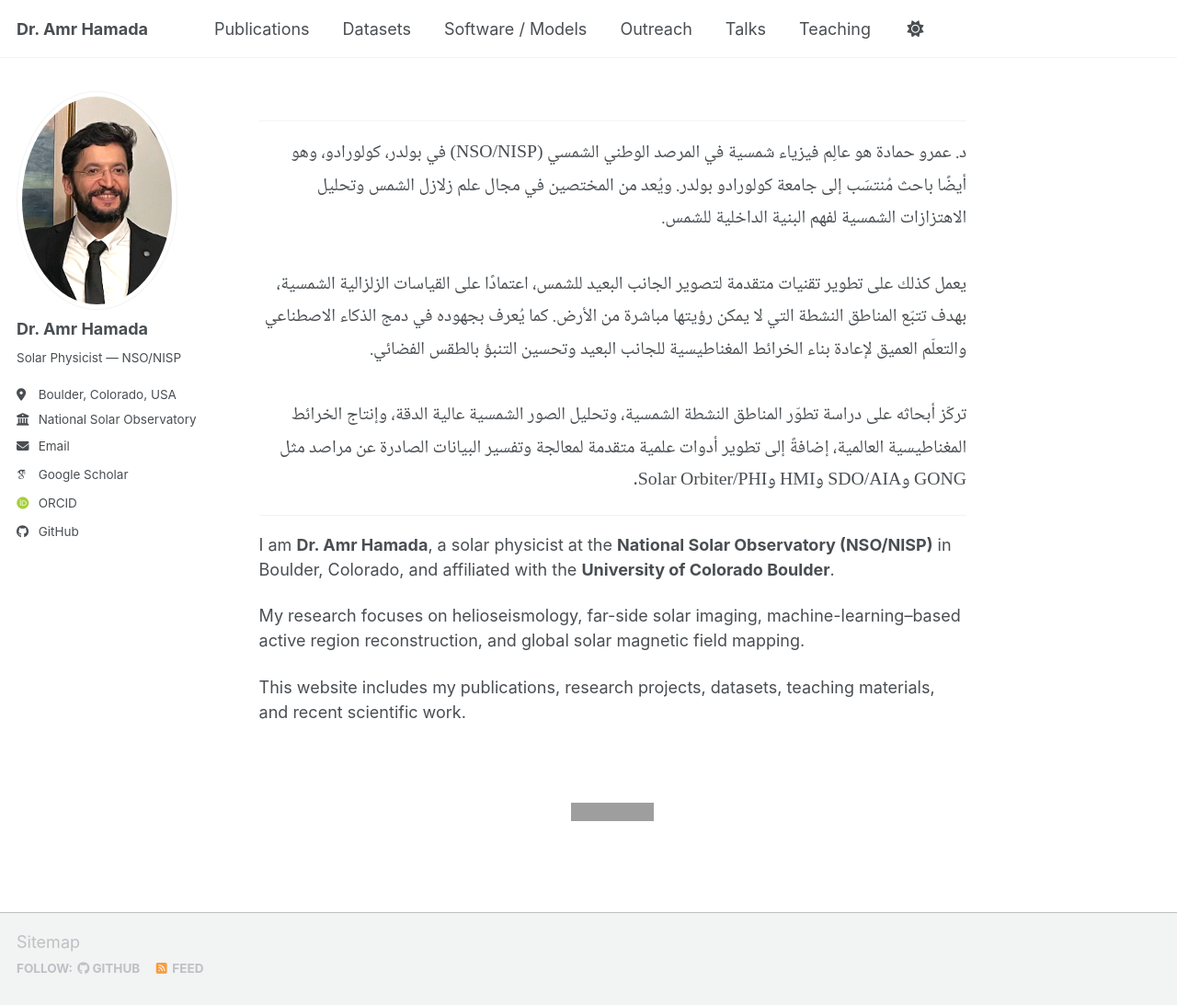
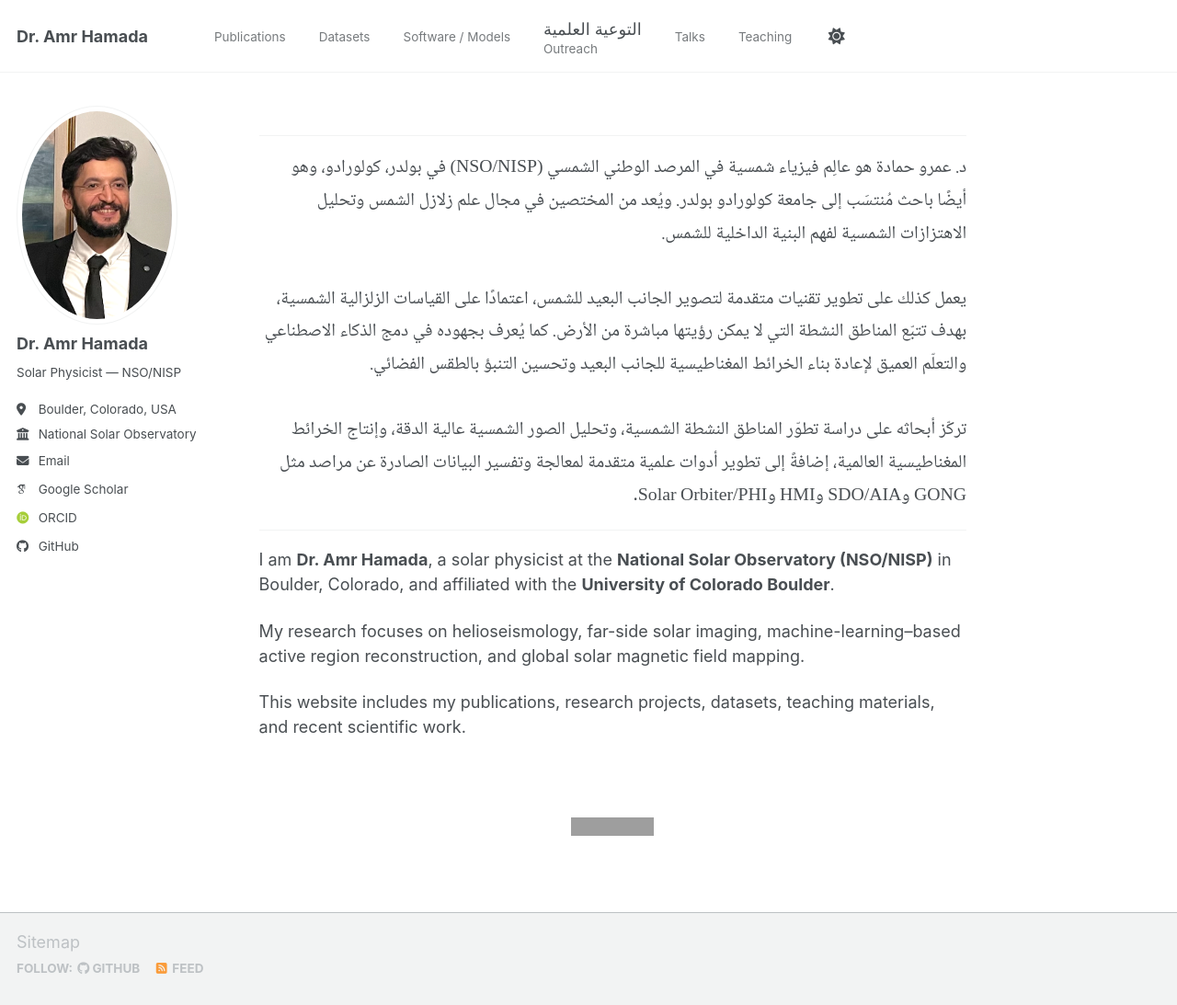
Before and after one commit to Amr1001Hamada/Amr1001Hamada.github.io, a Jekyll site: the page built from _pages/about.md, in a window 1280 px wide and 1093 px high. Shown: the whole window at 92% size. Built offline with Jekyll 4.4.1, drawn with Linux system fonts in a browser that asks for light colours; some web fonts are replaced; a script bundle is joined from its source files by our own code; library files that are not in the unit come from our copies; grey boxes are pictures that could not be loaded.

Commit message:
Refactor masthead menu structure for clarity

```diff
--- a/_includes/masthead.html
+++ b/_includes/masthead.html
@@ -6,17 +6,30 @@
       <nav id="site-nav" class="greedy-nav">
         <button><span class="navicon"></span></button>
         <ul class="visible-links">
-          <li class="masthead__menu-item masthead__menu-item--lg persist"><a href="{{ base_path }}/">{{ site.title }}</a></li>
+          <li class="masthead__menu-item masthead__menu-item--lg persist">
+            <a href="{{ base_path }}/">{{ site.title }}</a>
+          </li>
+
           {% for link in site.data.navigation.main %}
             {% if link.url contains 'http' %}
               {% assign domain = '' %}
             {% else %}
               {% assign domain = base_path %}
             {% endif %}
-            <li class="masthead__menu-item"><a href="{{ domain }}{{ link.url }}">{{ link.title }}</a></li>
+            <li class="masthead__menu-item">
+              <a href="{{ domain }}{{ link.url }}">
+                {% if link.ar %}
+                  <span class="nav-ar">{{ link.ar }}</span>
+                {% endif %}
+                <span class="nav-en">{{ link.title }}</span>
+              </a>
+            </li>
           {% endfor %}
+
           <li id="theme-toggle" class="masthead__menu-item persist tail">
-            <a role="button" aria-labelledby="theme-icon"><i id="theme-icon" class="fa-solid fa-sun" aria-hidden="true" title="toggle theme"></i></a>
+            <a role="button" aria-labelledby="theme-icon">
+              <i id="theme-icon" class="fa-solid fa-sun" aria-hidden="true" title="toggle theme"></i>
+            </a>
           </li>
         </ul>
         <ul class="hidden-links hidden"></ul>
```
